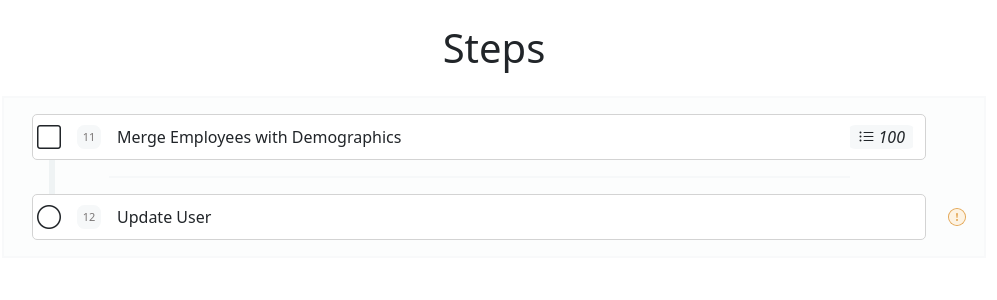
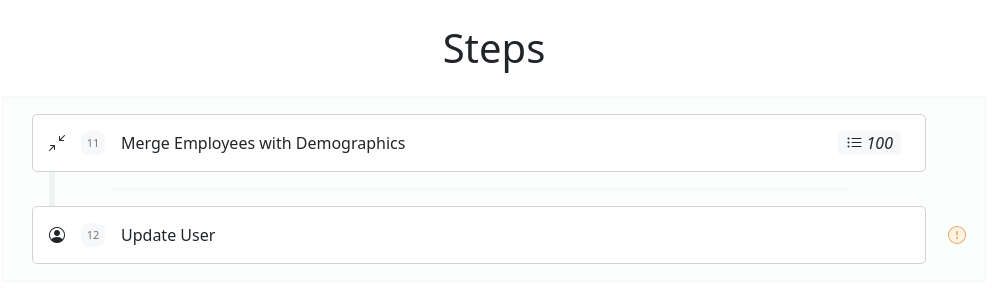
Before and after one commit to mart-so/mindcloud-challenge, a React (Create React App) app: page / in a window 1280 px wide. Shown: the top 300 px of the page, without its empty margins (18-1015 px from the left). Built offline with nearby package versions, Linux system fonts and the light colour scheme.

Commit message:
Fixing styles

```diff
--- a/src/App.js
+++ b/src/App.js
@@ -10,10 +10,10 @@ const Step = ({ step, isActive, onClick }) => {
       <div
         className={`step-container ${
           isActive ? "active" : ""
-        } d-flex align-items-center p-1 m-3 mb-3`}
+        } d-flex align-items-center p-3 m-3 mb-3`}
         onClick={onClick}
       >
-        <i className={`bi ${step.icon}`} style={{ fontSize: "1.5rem" }}></i>
+        <i className={`bi ${step.icon}`}></i>
         <span className="step-number ms-3 d-flex align-items-center justify-content-center">
           {step.stepNumber}
         </span>
@@ -84,14 +84,14 @@ const stepsData = [
     name: "Merge Employees with Demographics",
     stepNumber: 11,
     hasWarning: false,
-    icon: "bi-square",
+    icon: "bi-arrows-angle-contract",
     cardIcon: 100,
   },
   {
     name: "Update User",
     stepNumber: 12,
     hasWarning: true,
-    icon: "bi-circle",
+    icon: "bi-person-circle",
     cardIcon: 0,
   },
 ];
--- a/src/index.css
+++ b/src/index.css
@@ -6,8 +6,3 @@ body {
   -webkit-font-smoothing: antialiased;
   -moz-osx-font-smoothing: grayscale;
 }
-
-code {
-  font-family: source-code-pro, Menlo, Monaco, Consolas, 'Courier New',
-    monospace;
-}
```
